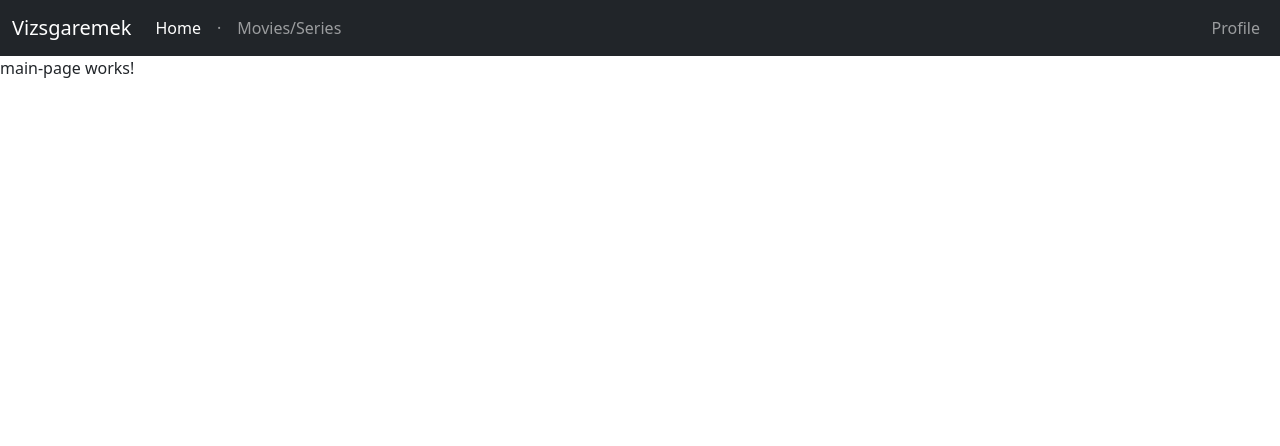
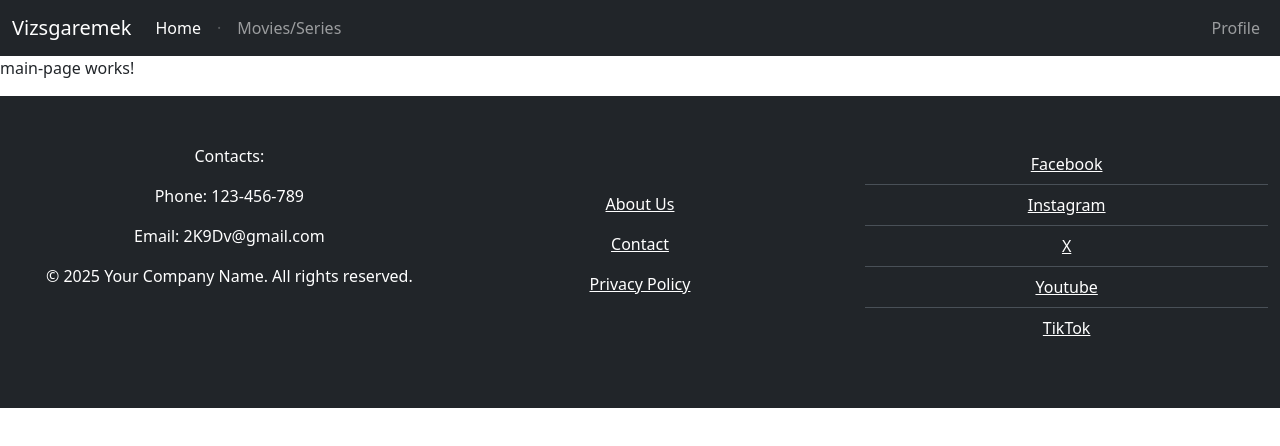
Before and after one commit to Redzselek/Vizsgaremek-Frontend, an Angular app in the folder vizsgaremek/: page / in a window 1280 px wide. Shown: the top 446 px of the page. Built offline with nearby package versions, Linux system fonts and the light colour scheme.

Commit message:
Basic footer

```diff
--- a/vizsgaremek/src/app/app.component.html
+++ b/vizsgaremek/src/app/app.component.html
@@ -1,4 +1,4 @@
-<nav class="navbar navbar-expand-lg navbar-dark bg-dark">
+<nav class="navbar navbar-expand-lg navbar-dark bg-dark" data-bs-theme="dark">
   <div class="container-fluid">
     <a class="navbar-brand" routerLink="/frontend">Vizsgaremek</a>
     <button class="navbar-toggler" type="button" data-bs-toggle="collapse" data-bs-target="#navbarSupportedContent" aria-controls="navbarSupportedContent" aria-expanded="false" aria-label="Toggle navigation">
@@ -10,7 +10,7 @@
           <a class="nav-link active" routerLink="/frontend" style="cursor: pointer;">Home</a>
         </li>
         <li class="nav-item">
-          <a class="nav-link">&middot;</a>
+          <a class="nav-link disabled d-none d-sm-block" routerLink="/">·</a>
         </li>
         <li class="nav-item">
           <a class="nav-link" routerLink="/frontend/movies-series" style="cursor: pointer;">Movies/Series</a>
@@ -26,3 +26,34 @@
 </nav>
 
 <router-outlet />
+
+<footer class="bg-dark text-white py-5 text-center" data-bs-theme="dark">
+  <div class="container-fluid">
+    <div class="row">
+      <div class="col-md-4">
+        <ul class="list-group-inline bg-dark">
+          <li class="list-group-item mb-3">Contacts:</li>
+          <li class="list-group-item mb-3">Phone: 123-456-789</li>
+          <li class="list-group-item mb-3">Email: 2K9Dv&#64;gmail.com</li>
+          <li class="list-group-item">© 2025 Your Company Name. All rights reserved.</li>
+        </ul>
+      </div>
+      <div class="col-md-4">
+        <ul class="list-group-inline p-5 bg-dark">
+            <li class="list-group-item"><a href="#" class="text-white">About Us</a></li>
+            <li class="list-group-item mt-3 mb-3"><a href="#" class="text-white">Contact</a></li>
+            <li class="list-group-item"><a href="#" class="text-white">Privacy Policy</a></li>
+        </ul>
+      </div>
+      <div class="col-md-4">
+        <ul class="list-group list-group-flush bg-dark">
+            <li class="list-group-item"><a href="#" class="text-white">Facebook</a></li>
+            <li class="list-group-item"><a href="#" class="text-white">Instagram</a></li>
+            <li class="list-group-item"><a href="#" class="text-white">X</a></li>
+            <li class="list-group-item"><a href="#" class="text-white">Youtube</a></li>
+            <li class="list-group-item"><a href="#" class="text-white">TikTok</a></li>
+        </ul>
+      </div>
+    </div>
+  </div>
+</footer>
```
